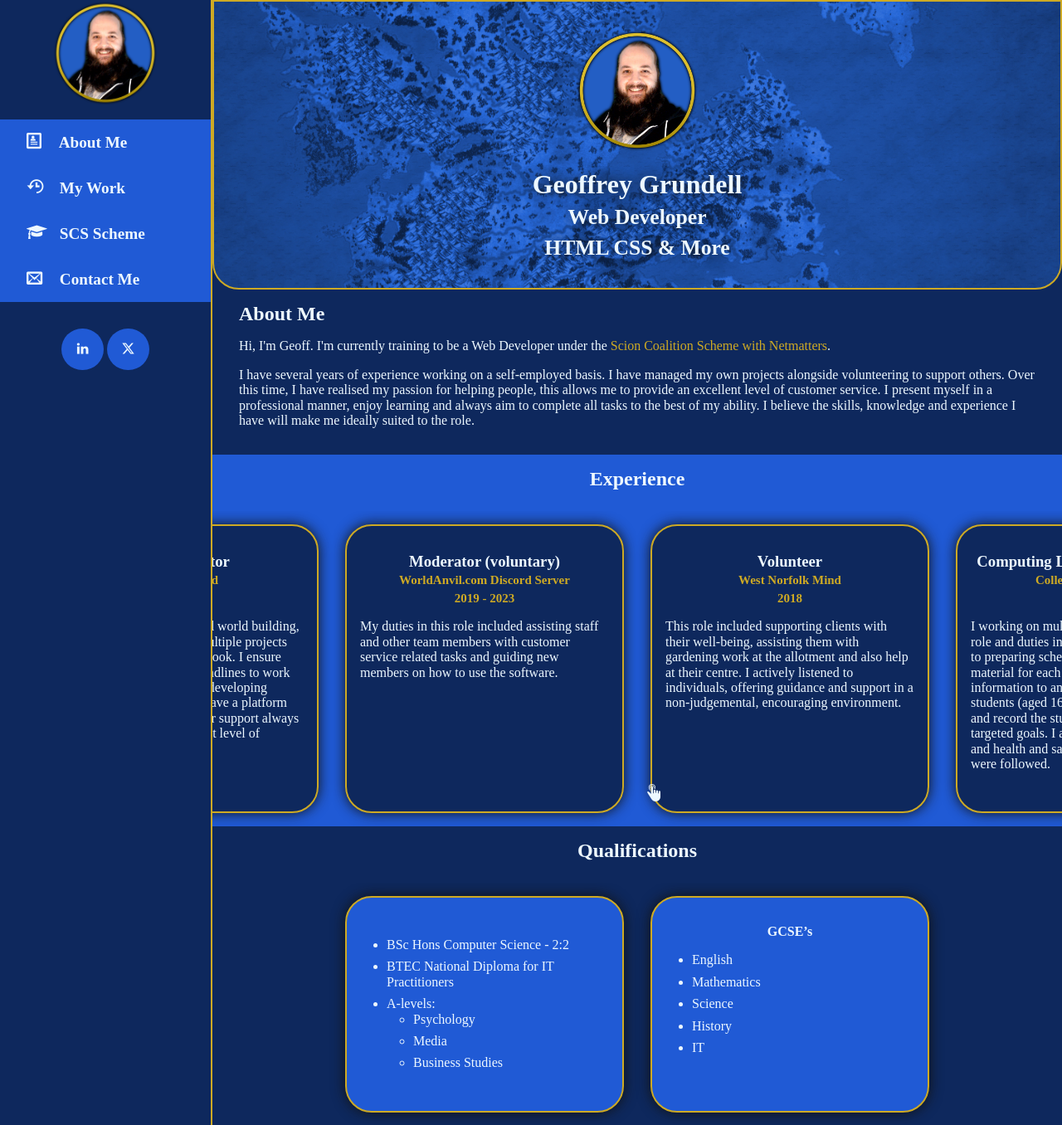
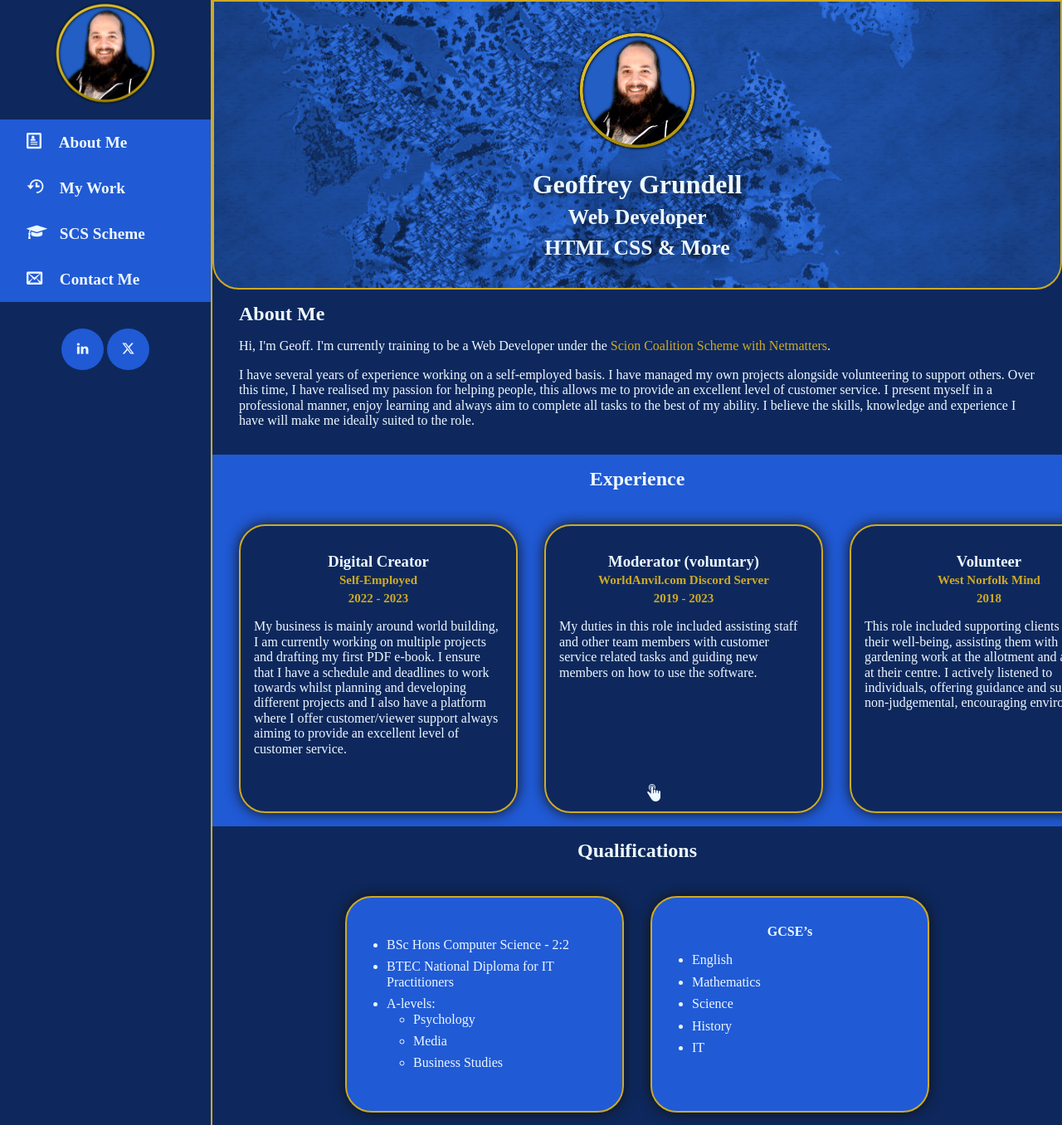
Before and after one commit to GeoffSG/my-portfolio, a PHP site: page /about-me.html in a window 1280 px wide. Shown: the top 1356 px of the page at 83% size. Run offline with PHP 8.4, Linux system fonts and the light colour scheme; some web fonts are replaced.

Commit message:
Fixed centring and sizing issues with the card containers

```diff
--- a/css/frontend.css
+++ b/css/frontend.css
@@ -796,7 +796,7 @@ form .btn-group button#submit {
 }
 .card-box {
   width: calc(100vw - 6rem - 4px);
-  max-width: 600px;
+  max-width: 300px;
 }
 @media (min-width: 768px) {
   .card-box {
@@ -823,15 +823,16 @@ form .btn-group button#submit {
 .horizontal-grid div {
   scroll-snap-align: center;
 }
-@media (min-width: 768px) {
-  .horizontal-grid {
-    justify-content: center;
-  }
-}
 @media (min-width: 1440px) {
   .horizontal-grid {
     display: grid;
     grid-template-columns: auto auto;
+    justify-content: center;
+  }
+}
+@media (min-width: 768px) {
+  .horizontal-grid.justify-center-md {
+    justify-content: center;
   }
 }
 
--- a/scss/components/_card.scss
+++ b/scss/components/_card.scss
@@ -20,7 +20,7 @@
     &-box {
         $w: 100vw;
         width: calc(($w - 6rem) - 4px);
-        max-width: 600px;
+        max-width: 300px;
         @include mq('md') {
             width: calc((($w / 2) - 5rem) - 4px);
         }
--- a/scss/components/_horizontalgrid.scss
+++ b/scss/components/_horizontalgrid.scss
@@ -10,15 +10,18 @@
         scroll-snap-align: center;
     }
 
-    @include mq('md') {
-        justify-content: center;
-    }
 
     @include mq('xl') {
         display: grid;
         grid-template-columns: auto auto;
-        // justify-content: center;
+        justify-content: center;
         // flex-wrap: wrap;
+    }
+
+    @include mq('md') {
+        &.justify-center-md{
+            justify-content: center;
+        }
     }
 }
 
```
Also changed, not shown: 1 other file.
